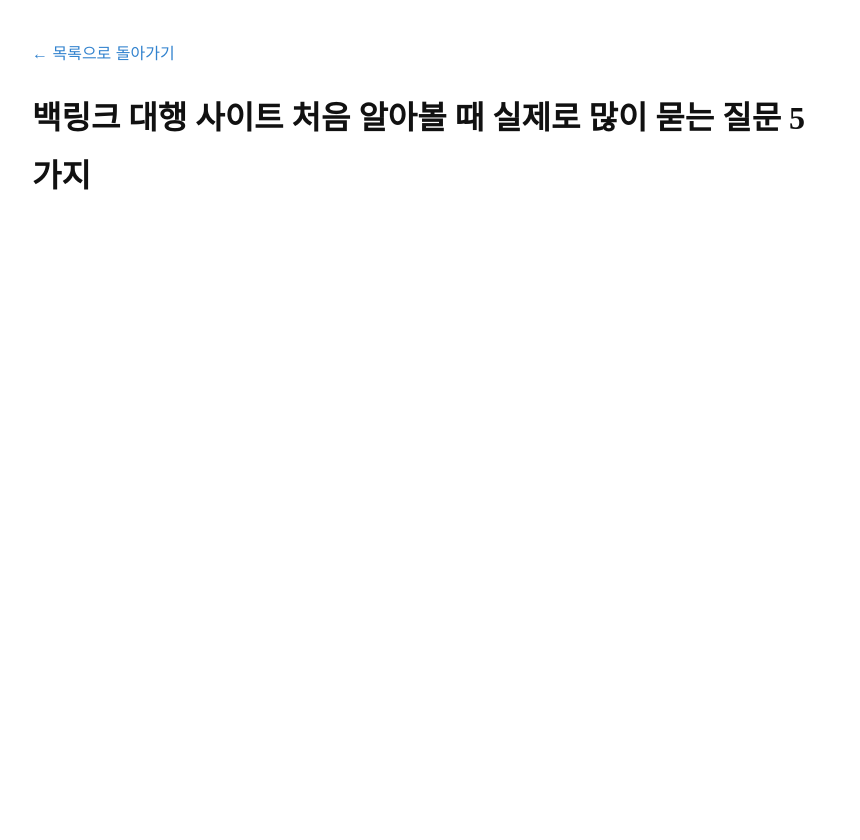
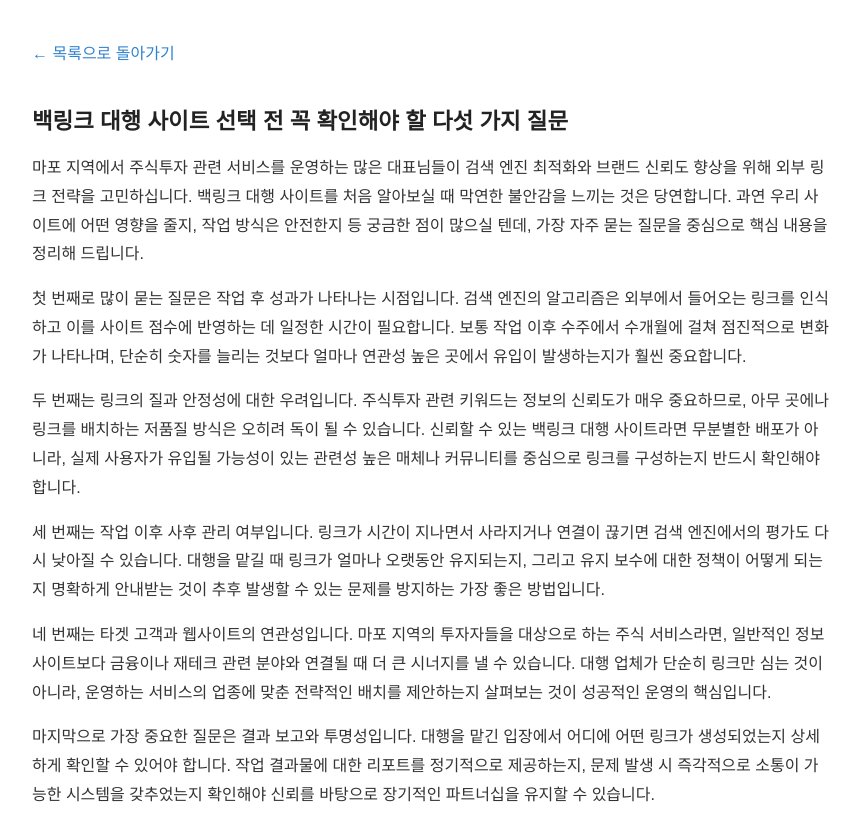
Before and after one commit to mqlwmsltm-arch/bp-sf-t3-1779642675702-375, a plain HTML site: page posts/qa-002-9p2lqr.html in a window 1280 px wide. Shown: the whole page, without its empty margins (208-1068 px from the left). Before the commit the page ends 800 px from the top, so only its background shows below. Drawn offline with Linux system fonts and the light colour scheme.

Commit message:
fix: 프롬프트 유출·한자 조각·반복 파손 제거 (1 files)

```diff
--- a/posts/qa-002-9p2lqr.html
+++ b/posts/qa-002-9p2lqr.html
@@ -20,9 +20,13 @@
     <a href="../index.html">← 목록으로 돌아가기</a>
   </header>
   <main>
-    <h1>백링크 대행 사이트 처음 알아볼 때 실제로 많이 묻는 질문 5가지</h1>
-    <article>
-
+<h2>백링크 대행 사이트 선택 전 꼭 확인해야 할 다섯 가지 질문</h2>
+<p>마포 지역에서 주식투자 관련 서비스를 운영하는 많은 대표님들이 검색 엔진 최적화와 브랜드 신뢰도 향상을 위해 외부 링크 전략을 고민하십니다. 백링크 대행 사이트를 처음 알아보실 때 막연한 불안감을 느끼는 것은 당연합니다. 과연 우리 사이트에 어떤 영향을 줄지, 작업 방식은 안전한지 등 궁금한 점이 많으실 텐데, 가장 자주 묻는 질문을 중심으로 핵심 내용을 정리해 드립니다.</p>
+<p>첫 번째로 많이 묻는 질문은 작업 후 성과가 나타나는 시점입니다. 검색 엔진의 알고리즘은 외부에서 들어오는 링크를 인식하고 이를 사이트 점수에 반영하는 데 일정한 시간이 필요합니다. 보통 작업 이후 수주에서 수개월에 걸쳐 점진적으로 변화가 나타나며, 단순히 숫자를 늘리는 것보다 얼마나 연관성 높은 곳에서 유입이 발생하는지가 훨씬 중요합니다.</p>
+<p>두 번째는 링크의 질과 안정성에 대한 우려입니다. 주식투자 관련 키워드는 정보의 신뢰도가 매우 중요하므로, 아무 곳에나 링크를 배치하는 저품질 방식은 오히려 독이 될 수 있습니다. 신뢰할 수 있는 백링크 대행 사이트라면 무분별한 배포가 아니라, 실제 사용자가 유입될 가능성이 있는 관련성 높은 매체나 커뮤니티를 중심으로 링크를 구성하는지 반드시 확인해야 합니다.</p>
+<p>세 번째는 작업 이후 사후 관리 여부입니다. 링크가 시간이 지나면서 사라지거나 연결이 끊기면 검색 엔진에서의 평가도 다시 낮아질 수 있습니다. 대행을 맡길 때 링크가 얼마나 오랫동안 유지되는지, 그리고 유지 보수에 대한 정책이 어떻게 되는지 명확하게 안내받는 것이 추후 발생할 수 있는 문제를 방지하는 가장 좋은 방법입니다.</p>
+<p>네 번째는 타겟 고객과 웹사이트의 연관성입니다. 마포 지역의 투자자들을 대상으로 하는 주식 서비스라면, 일반적인 정보 사이트보다 금융이나 재테크 관련 분야와 연결될 때 더 큰 시너지를 낼 수 있습니다. 대행 업체가 단순히 링크만 심는 것이 아니라, 운영하는 서비스의 업종에 맞춘 전략적인 배치를 제안하는지 살펴보는 것이 성공적인 운영의 핵심입니다.</p>
+<p>마지막으로 가장 중요한 질문은 결과 보고와 투명성입니다. 대행을 맡긴 입장에서 어디에 어떤 링크가 생성되었는지 상세하게 확인할 수 있어야 합니다. 작업 결과물에 대한 리포트를 정기적으로 제공하는지, 문제 발생 시 즉각적으로 소통이 가능한 시스템을 갖추었는지 확인해야 신뢰를 바탕으로 장기적인 파트너십을 유지할 수 있습니다.</p>
 </main>
 </body>
 </html>
```
